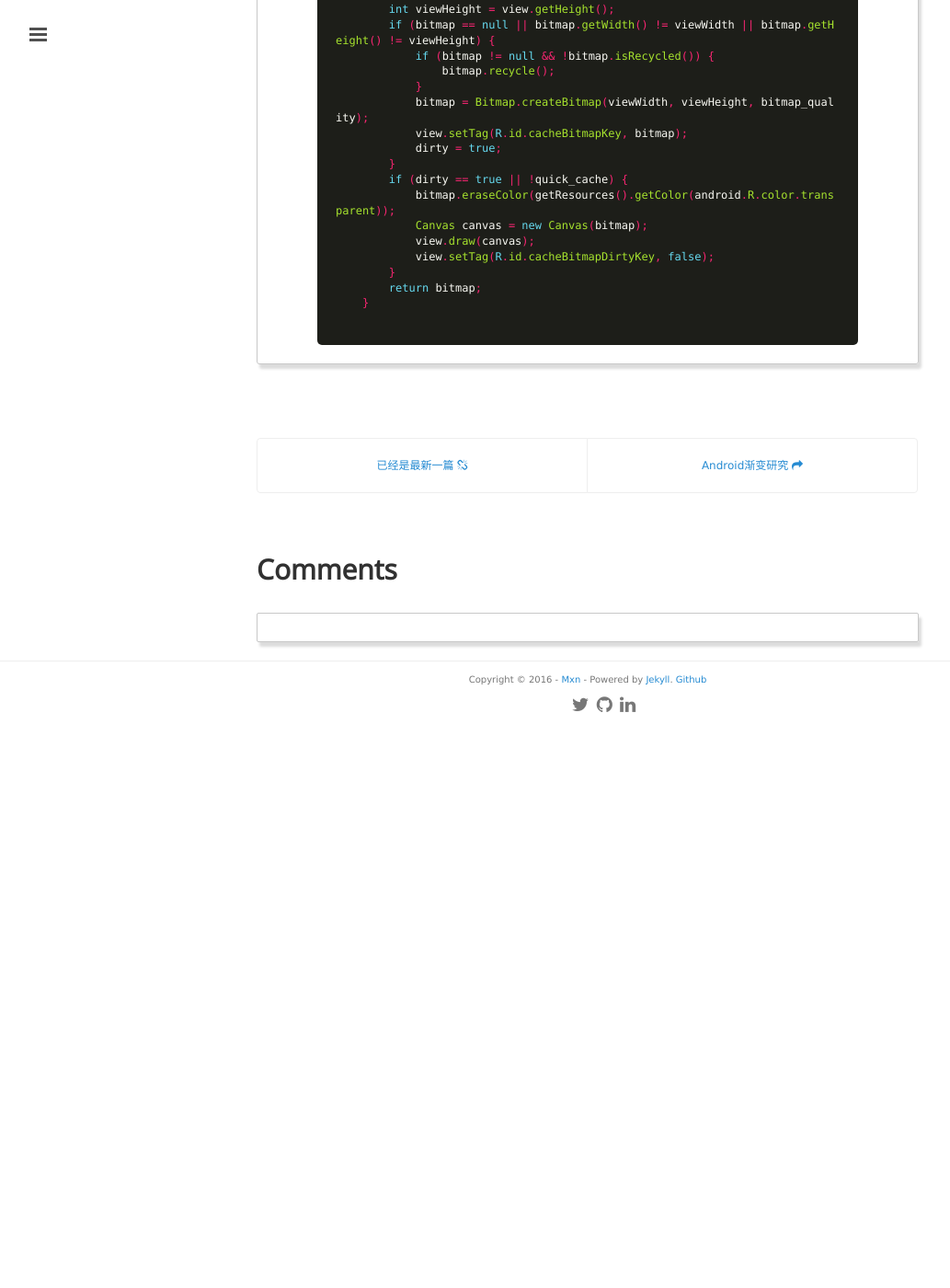
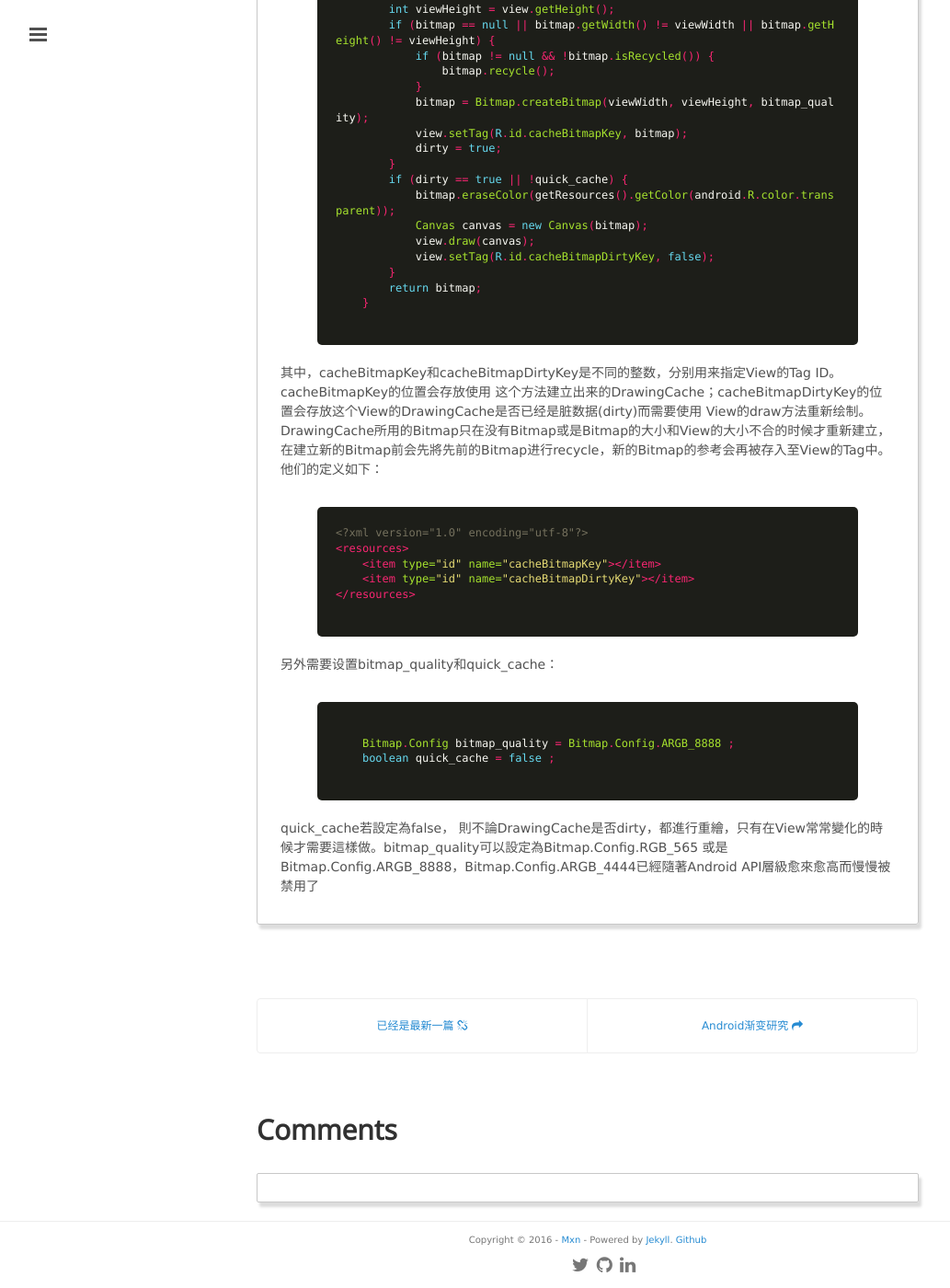
Before and after one commit to mxn21/mxn21.github.io, a Jekyll site: the page built from _posts/2016-1-5-DrawingCache解析.md, in a window 1280 px wide and 1400 px high, scrolled down 5410 px. Shown: the whole window at 92% size, without its empty margins (1-1034 px from the left). Built offline with Jekyll 4.4.1, drawn with Linux system fonts in a browser that asks for light colours; Markdown is read by kramdown in place of the engine named in the settings; comment, search, counter and statistics services are not loaded; before the commit the page ends 6201 px from its top, so only the background shows below that.

Commit message:
233423423

```diff
--- a/_posts/2016-1-5-DrawingCache解析.md
+++ b/_posts/2016-1-5-DrawingCache解析.md
@@ -239,3 +239,27 @@
         return bitmap;
     }
         {% endhighlight %}
+
+其中，cacheBitmapKey和cacheBitmapDirtyKey是不同的整数，分别用来指定View的Tag ID。cacheBitmapKey的位置会存放使用
+这个方法建立出来的DrawingCache；cacheBitmapDirtyKey的位置会存放这个View的DrawingCache是否已经是脏数据(dirty)而需要使用
+View的draw方法重新绘制。DrawingCache所用的Bitmap只在没有Bitmap或是Bitmap的大小和View的大小不合的时候才重新建立，
+在建立新的Bitmap前会先將先前的Bitmap进行recycle，新的Bitmap的参考会再被存入至View的Tag中。他们的定义如下：
+
+    {% highlight xml  %}
+<?xml version="1.0" encoding="utf-8"?>
+<resources>
+    <item type="id" name="cacheBitmapKey"></item>
+    <item type="id" name="cacheBitmapDirtyKey"></item>
+</resources>
+    {% endhighlight %}
+
+另外需要设置bitmap_quality和quick_cache：
+
+      {% highlight java  %}
+    Bitmap.Config bitmap_quality = Bitmap.Config.ARGB_8888 ;
+    boolean quick_cache = false ;
+        {% endhighlight %}
+
+quick_cache若設定為false，
+則不論DrawingCache是否dirty，都進行重繪，只有在View常常變化的時候才需要這樣做。bitmap_quality可以設定為Bitmap.Config.RGB_565
+或是Bitmap.Config.ARGB_8888，Bitmap.Config.ARGB_4444已經隨著Android API層級愈來愈高而慢慢被禁用了
```
